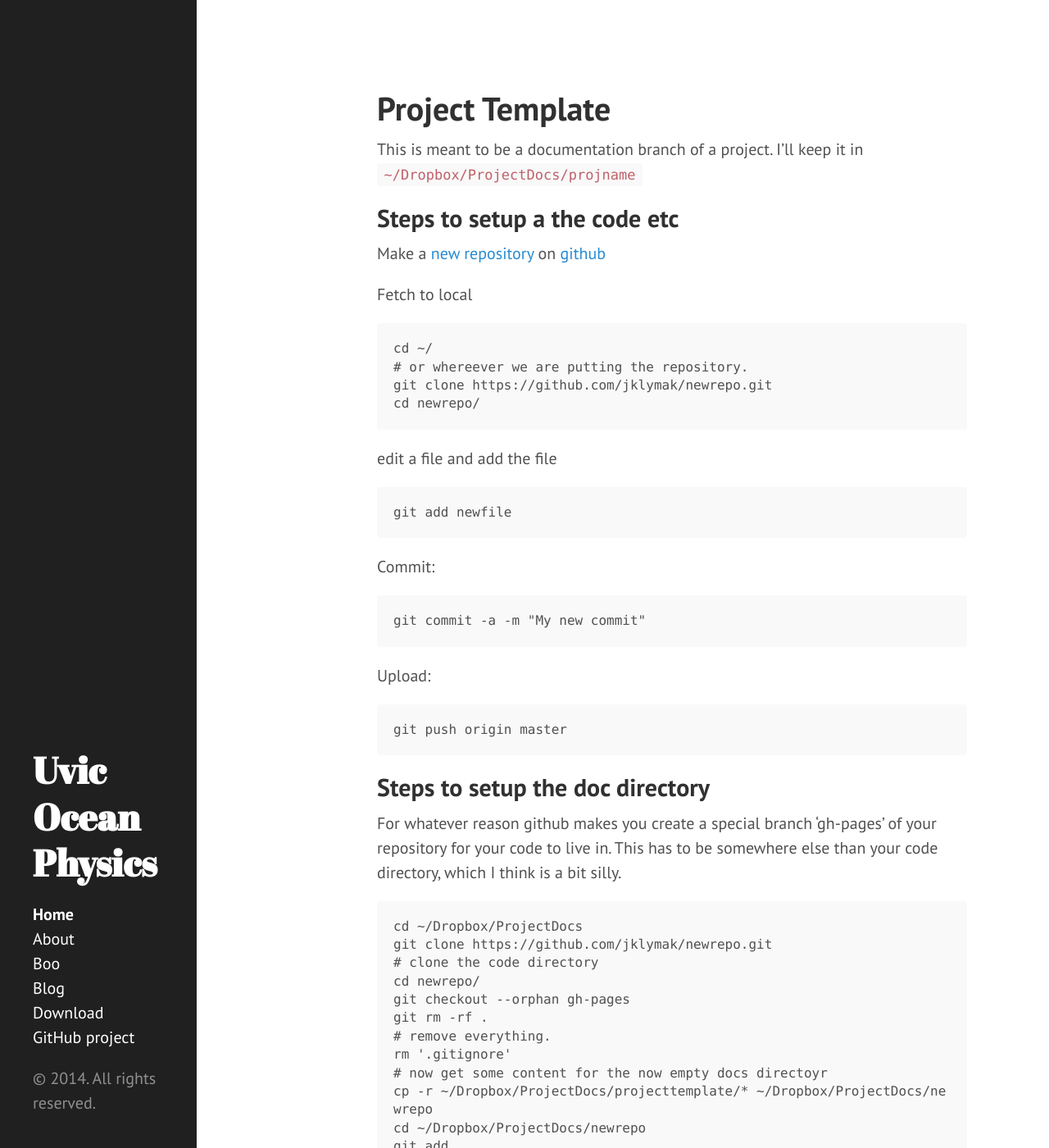
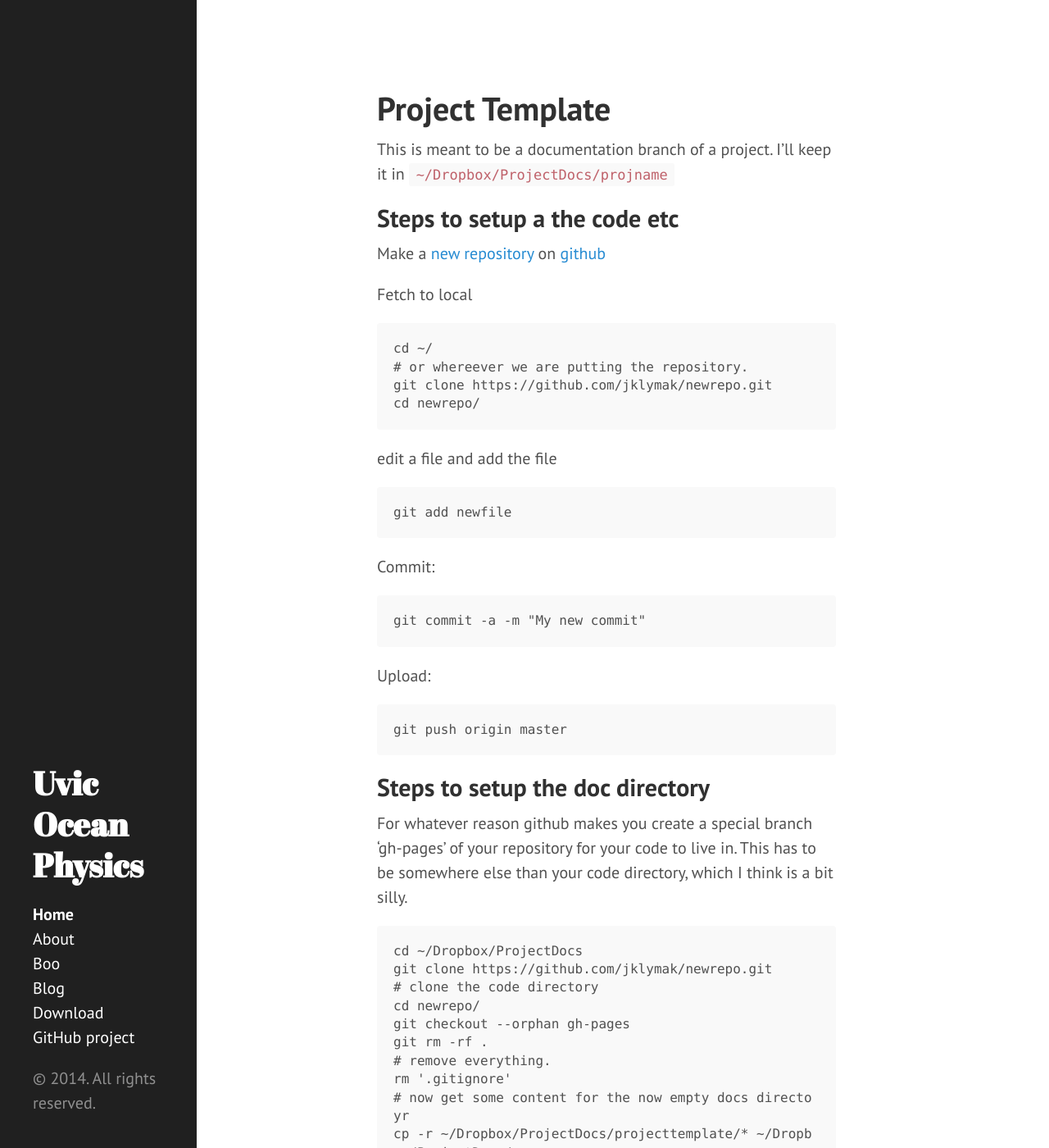
Before and after one commit to jklymak/projtemplate, a Jekyll site: the page built from index.md, in a window 1280 px wide and 1400 px high. Shown: the whole window at 82% size. Built offline with Jekyll 4.4.1, drawn with Linux system fonts in a browser that asks for light colours; Markdown is read by kramdown in place of the engine named in the settings.

Commit message:
imporved hyde.css

```diff
--- a/public/css/hyde.css
+++ b/public/css/hyde.css
@@ -59,7 +59,7 @@ html {
   color: rgba(255,255,255,.5);
   background-color: #202020;
 }
-@media (min-width: 48rem) {
+@media (min-width: 40rem) {
   .sidebar {
     position: fixed;
     top: 0;
@@ -80,7 +80,7 @@ html {
   color: #fff;
   margin-top: 0;
   font-family: "Abril Fatface", serif;
-  font-size: 2.25rem;
+  font-size: 2.rem;
 }
 
 /* Sidebar nav */
@@ -105,7 +105,7 @@ a.sidebar-nav-item:focus {
  * contents to the bottom of the sidebar in tablets and up.
  */
 
-@media (min-width: 48rem) {
+@media (min-width: 40rem) {
   .sidebar-sticky {
     position: absolute;
     right:  1rem;
@@ -126,10 +126,10 @@ a.sidebar-nav-item:focus {
   padding-bottom: 4rem;
 }
 
-@media (min-width: 48rem) {
+@media (min-width: 40rem) {
   .content {
-    max-width: 38rem;
-    margin-left: 20rem;
+    max-width: 30rem;
+    margin-left: 14rem;
     margin-right: 2rem;
   }
 }
```
